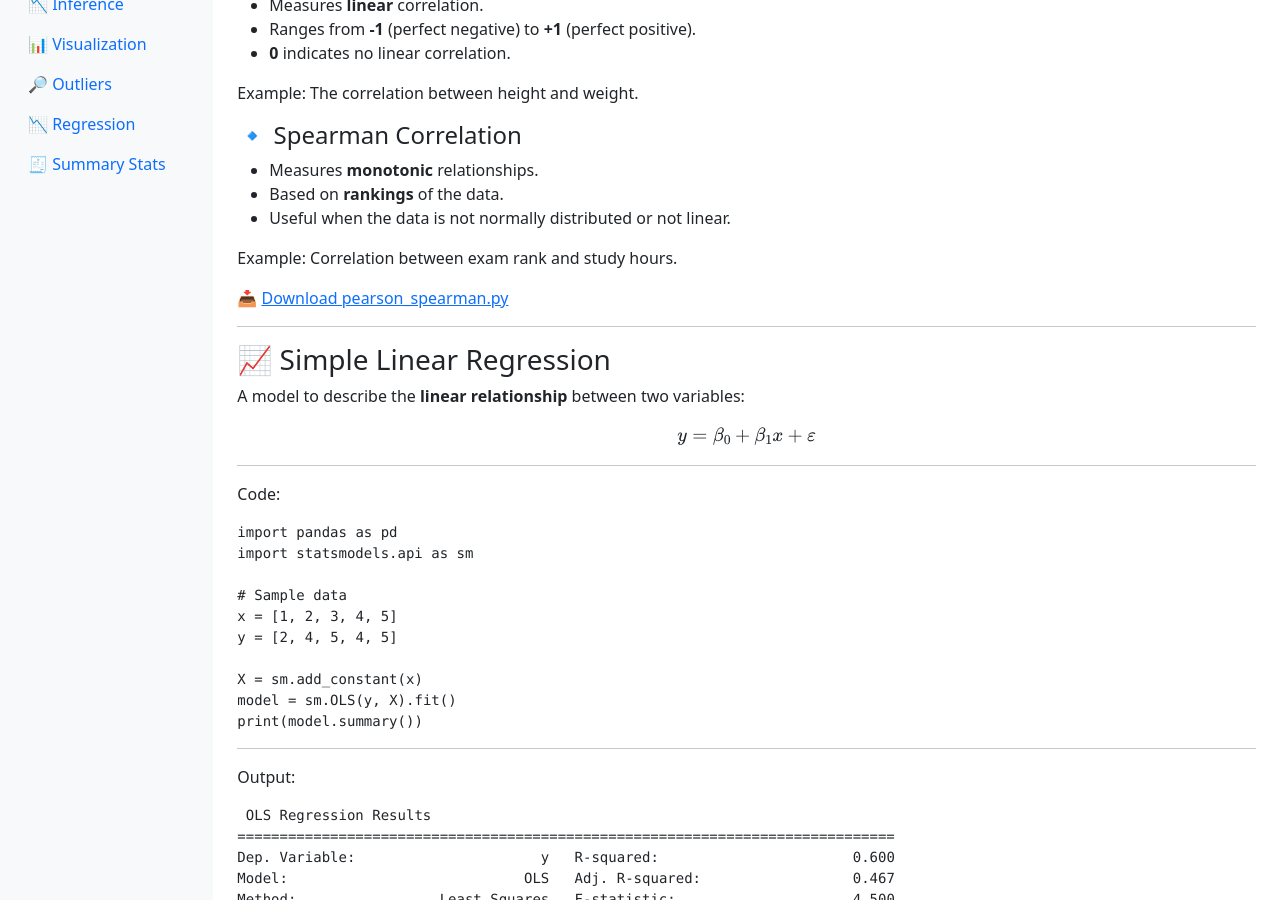
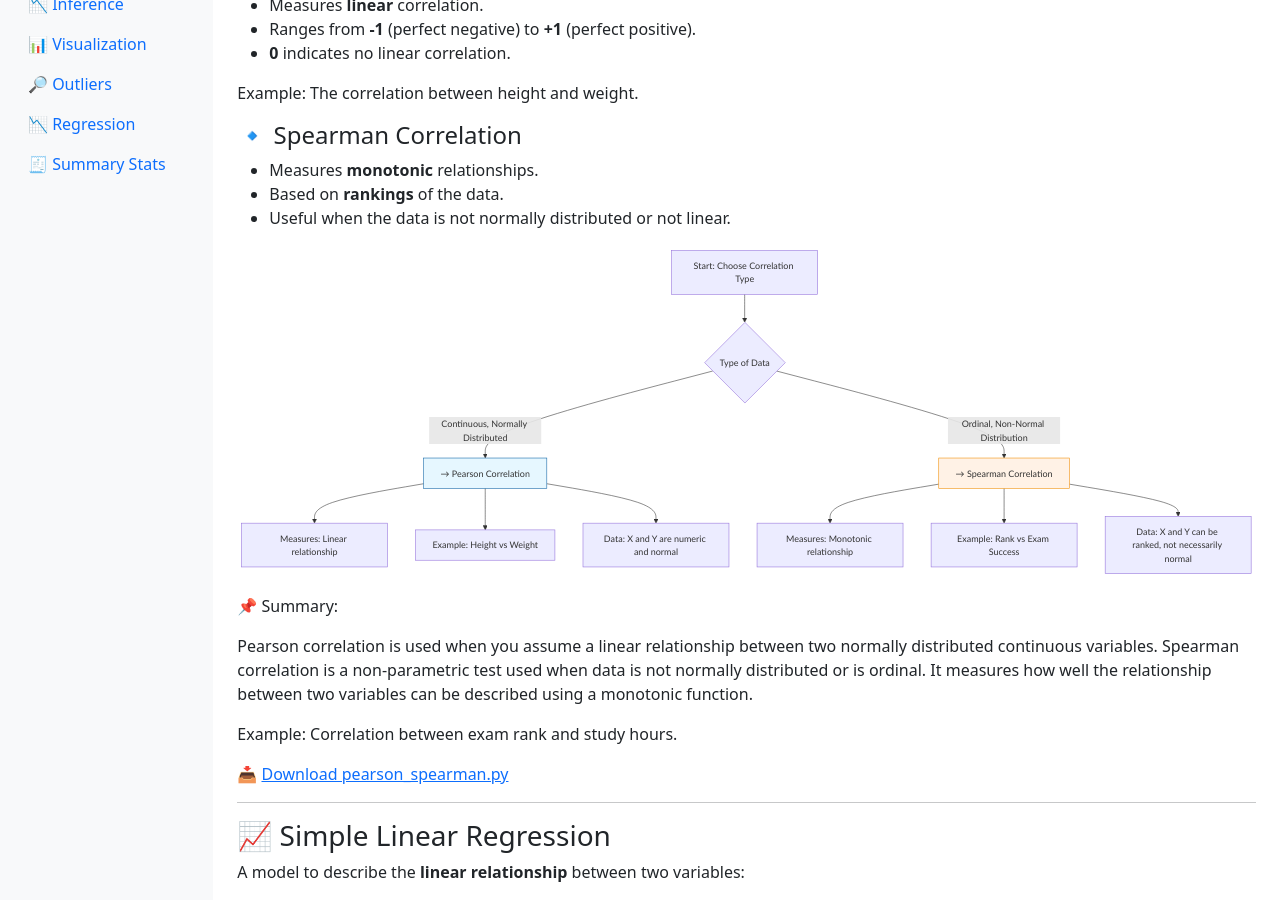
Before and after one commit to buribalkan/Statistics, a Jekyll site: the page built from regression.md, in a window 1280 px wide and 900 px high, scrolled down 277 px. Built offline with Jekyll 4.4.1, drawn with Linux system fonts in a browser that asks for light colours; nearby versions of some CDN libraries.

Commit message:
Update regression.md

````diff
--- a/regression.md
+++ b/regression.md
@@ -24,6 +24,51 @@ Correlation measures the **strength and direction** of a relationship between tw
 - Measures **monotonic** relationships.
 - Based on **rankings** of the data.
 - Useful when the data is not normally distributed or not linear.
+
+
+```mermaid
+flowchart TD
+
+    A[Start: Choose Correlation Type] --> B{Type of Data}
+
+    B -->|Continuous, Normally Distributed| C[→ Pearson Correlation]
+
+    B -->|Ordinal, Non-Normal Distribution| D[→ Spearman Correlation]
+
+
+
+    C --> C1[Measures: Linear relationship]
+
+    C --> C2[Example: Height vs Weight]
+
+    C --> C3[Data: X and Y are numeric and normal]
+
+
+
+    D --> D1[Measures: Monotonic relationship]
+
+    D --> D2[Example: Rank vs Exam Success]
+
+    D --> D3[Data: X and Y can be ranked, not necessarily normal]
+
+
+
+    style C fill:#E6F7FF,stroke:#0B62A4,stroke-width:1px
+
+    style D fill:#FFF2E6,stroke:#F08C00,stroke-width:1px
+
+```
+
+📌 Summary:
+
+Pearson correlation is used when you assume a linear relationship between two normally distributed continuous variables.
+Spearman correlation is a non-parametric test used when data is not normally distributed or is ordinal. It measures how well the relationship between two variables can be described using a monotonic function.
+
+
+
+
+
+
 
 > Example: Correlation between exam rank and study hours.
 
````
